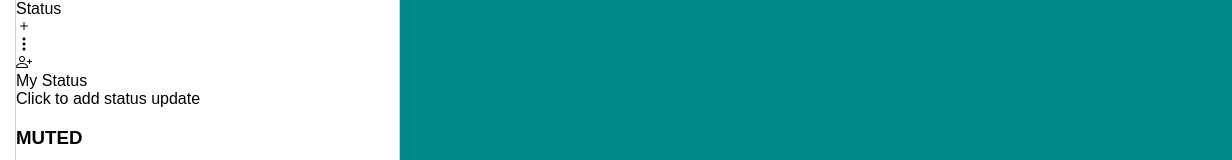
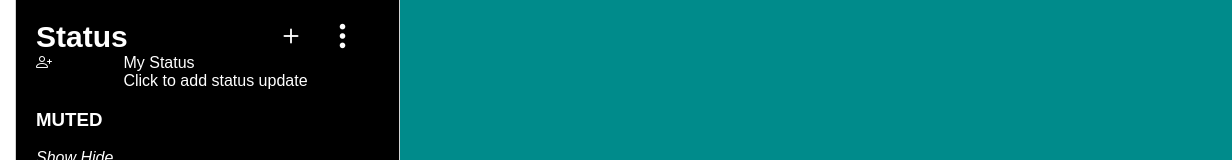
Before and after one commit to PurpleSta/whatsapp-clone, a plain HTML site: page index.html in a window 1280 px wide. Both pictures are taken after a click on the item 31 px from the left and 57 px from the top of the page. Shown: the top 160 px of the page, 48-1280 px from the left. Drawn offline with nearby package versions, Linux system fonts and the light colour scheme.

Commit message:
added styles for status elem

```diff
--- a/css/status.css
+++ b/css/status.css
@@ -1,8 +1,40 @@
 #status{
     margin: 0 auto;
-    padding: 0;
+    padding: 20px;
     position: absolute;
     display: none;
     width: 100%;
     height: 100vh;
+    background-color: black;
+    color: white;
 }
+
+.status-header{
+    margin: 0 auto;
+    padding: 0;
+    display: flex;
+}
+
+.status-header div{
+    font-size: 30px;
+    font-weight: bold;
+}
+
+.status-header1{
+    width: 70%;
+}
+
+.status-header2{
+    width: 15%;
+}
+
+.status-update{
+    margin: 0 auto;
+    padding: 0;
+    display: flex;
+}
+
+.status-update2{
+    margin: 0 auto;
+    padding: 0;
+}
```
